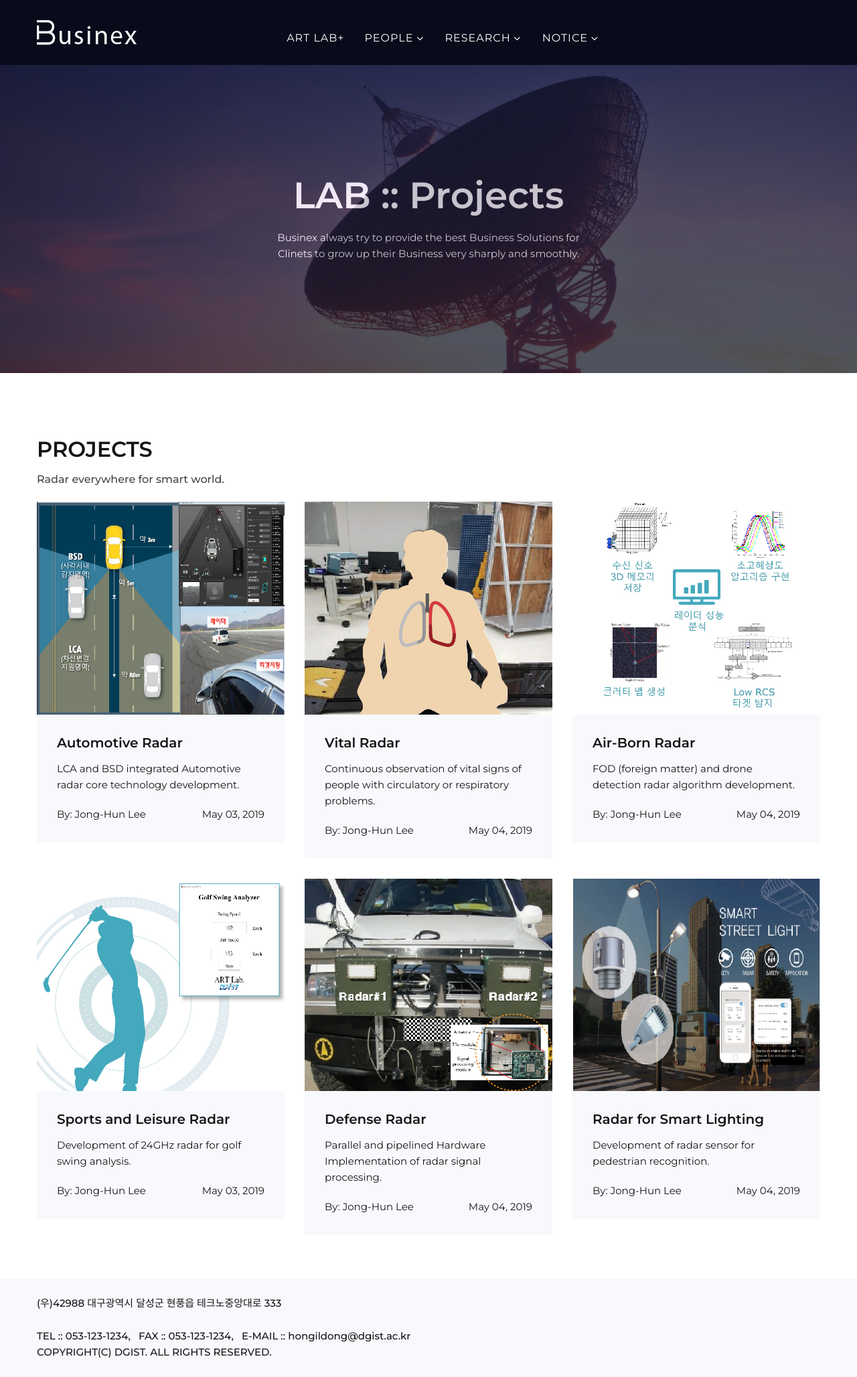
After one commit to tjgmlfbs124/Outsourcing-DGIST-Homepage, a PHP site: page /pg/projectList.php in a window 1280 px wide. The commit adds this page. Shown: the whole page at 67% size. Run offline with PHP 8.4, Linux system fonts and the light colour scheme; some libraries are stand-ins or nearby versions.

Commit message:
프로젝트 페이지 완료

```diff
--- /dev/null
+++ b/pg/projectList.php
@@ -0,0 +1,263 @@
+<!DOCTYPE html>
+<html class="no-js" lang="zxx">
+
+<head>
+    <meta charset="utf-8">
+    <meta http-equiv="X-UA-Compatible" content="IE=edge">
+    <meta name="viewport" content="width=device-width, initial-scale=1.0" />
+    <title>DGIST :: Radar Lab</title>
+
+    <!--== Favicon ==-->
+    <link rel="shortcut icon" href="<?php $_SERVER['DOCUMENT_ROOT']?>/assets/img/favicon.ico" type="image/x-icon" />
+
+    <!--== Google Fonts ==-->
+    <link href="https://fonts.googleapis.com/css?family=Montserrat:300,400,400i,500,600,700" rel="stylesheet">
+
+    <!--== All Magnific Popup CSS ==-->
+    <link href="<?php $_SERVER['DOCUMENT_ROOT']?>/assets/css/magnific-popup.min.css" rel="stylesheet" />
+    <!--== All Animate CSS ==-->
+    <link href="<?php $_SERVER['DOCUMENT_ROOT']?>/assets/css/animate.min.css" rel="stylesheet" />
+    <!--== All FontAwesome CSS ==-->
+    <link href="<?php $_SERVER['DOCUMENT_ROOT']?>/assets/css/font-awesome.min.css" rel="stylesheet" />
+    <!--== All Material Icons CSS ==-->
+    <link href="<?php $_SERVER['DOCUMENT_ROOT']?>/assets/css/materialdesignicons.min.css" rel="stylesheet" />
+    <!--== All Helper CSS ==-->
+    <link href="<?php $_SERVER['DOCUMENT_ROOT']?>/assets/css/helper.min.css" rel="stylesheet" />
+    <!--== All Revolution CSS ==-->
+    <link href="<?php $_SERVER['DOCUMENT_ROOT']?>/assets/css/settings.css" rel="stylesheet" />
+    <!--== All Slicknav CSS ==-->
+    <link href="<?php $_SERVER['DOCUMENT_ROOT']?>/assets/css/slicknav.min.css" rel="stylesheet" />
+    <!--== All Timeline CSS ==-->
+    <link href="<?php $_SERVER['DOCUMENT_ROOT']?>/assets/css/timeline.css" rel="stylesheet" />
+    <!--== All Slick Slider CSS ==-->
+    <link href="<?php $_SERVER['DOCUMENT_ROOT']?>/assets/css/slick.min.css" rel="stylesheet" />
+    <!--== All BootStrap CSS ==-->
+    <link href="<?php $_SERVER['DOCUMENT_ROOT']?>/assets/css/bootstrap.min.css" rel="stylesheet" />
+    <!--== Main Style CSS ==-->
+    <link href="<?php $_SERVER['DOCUMENT_ROOT']?>/assets/css/style.min.css" rel="stylesheet" />
+
+    <!--[if lt IE 9]>
+<script src="//oss.maxcdn.com/html5shiv/3.7.2/html5shiv.min.js"></script>
+<script src="//oss.maxcdn.com/respond/1.4.2/respond.min.js"></script>
+<![endif]-->
+</head>
+
+<body>
+	<header class="header-area">
+  		<?php require_once $_SERVER['DOCUMENT_ROOT'].'/widget/header.php'?>
+	</header>
+
+  <!--== Start Page Header Area ==-->
+  <div class="page-header-area">
+    <div class="page-header-area bg-img" data-bg="<?php $_SERVER['DOCUMENT_ROOT']?>/image/main01.jpg" style="position:absolute;"></div>
+    <div class="page-header-area bg-img" style="position:absolute; background:#080b1a; opacity: 0.7;">
+      <div class="container" >
+          <div class="row">
+              <div class="col-lg-10 col-xl-8 m-auto text-center">
+                  <div class="page-header-content-inner">
+                      <div class="page-header-content">
+                          <h2>LAB :: Projects</h2>
+                          <p>Businex always try to provide the best Business Solutions for Clinets
+                              to grow up their Business very sharply and smoothly.</p>
+                      </div>
+                  </div>
+              </div>
+          </div>
+      </div>
+    </div>
+  </div>
+    <!--== End Page Header Area ==-->
+
+
+    <!--== Start Blog Page Area Wrapper ==-->
+    <div class="blog-page-content-area sp-y" style="margin-top:100px;">
+        <div class="container">
+            <div class="row">
+                <div class="col-lg-9">
+                    <article class="blog-post-details">
+                        <div class="blog-post-txt">
+                          <div class="member-desc">
+                            <h2 id="profile-name">PROJECTS</h2>
+                            <h5 id="profile-position">Radar everywhere for smart world.</h5>
+                        </div>
+                        </div>
+                    </article>
+                </div>
+
+                <div class="col-12">
+                    <div class="blog-content-wrapper">
+                        <div class="row mtn-30">
+                            <div class="col-md-6 col-lg-4">
+                                <div class="blog-item">
+                                    <figure class="blog-thumb">
+                                        <a href="blog-details.html"><img src="<?php $_SERVER['DOCUMENT_ROOT']?>/image/projects/projects-01.jpg" alt="Businex-Blog" /></a>
+                                    </figure>
+                                    <div class="blog-content">
+                                        <h2 class="h5"><a href="blog-details.html">Automotive Radar</a></h2>
+                                        <p>LCA and BSD integrated Automotive radar core technology development.</p>
+
+                                        <div class="blog-meta">
+                                            <a href="#">By: Jong-Hun Lee</a>
+                                            <a href="#">May 03, 2019</a>
+                                        </div>
+                                    </div>
+                                </div>
+                            </div>
+
+                            <div class="col-md-6 col-lg-4">
+                                <div class="blog-item">
+                                    <figure class="blog-thumb">
+                                        <a href="blog-details.html"><img src="<?php $_SERVER['DOCUMENT_ROOT']?>/image/projects/projects-02.jpg" alt="Businex-Blog" /></a>
+                                    </figure>
+                                    <div class="blog-content">
+                                        <h2 class="h5"><a href="blog-details.html">Vital Radar</a></h2>
+                                        <p>Continuous observation of vital signs of people with circulatory or respiratory problems.</p>
+
+                                        <div class="blog-meta">
+                                            <a href="#">By: Jong-Hun Lee</a>
+                                            <a href="#">May 04, 2019</a>
+                                        </div>
+                                    </div>
+                                </div>
+                            </div>
+
+                            <div class="col-md-6 col-lg-4">
+                                <div class="blog-item">
+                                    <figure class="blog-thumb">
+                                        <a href="blog-details.html"><img src="<?php $_SERVER['DOCUMENT_ROOT']?>/image/projects/projects-03.jpg" alt="Businex-Blog" /></a>
+                                    </figure>
+                                    <div class="blog-content">
+                                        <h2 class="h5"><a href="blog-details.html">Air-Born Radar</a></h2>
+                                        <p>FOD (foreign matter) and drone detection radar algorithm development.</p>
+
+                                        <div class="blog-meta">
+                                            <a href="#">By: Jong-Hun Lee</a>
+                                            <a href="#">May 04, 2019</a>
+                                        </div>
+                                    </div>
+                                </div>
+                            </div>
+
+                            <div class="col-md-6 col-lg-4">
+                                <div class="blog-item">
+                                    <figure class="blog-thumb">
+                                        <a href="blog-details.html"><img src="<?php $_SERVER['DOCUMENT_ROOT']?>/image/projects/projects-04.jpg" alt="Businex-Blog" /></a>
+                                    </figure>
+                                    <div class="blog-content">
+                                        <h2 class="h5"><a href="blog-details.html">Sports and Leisure Radar</a></h2>
+                                        <p>Development of 24GHz radar for golf swing analysis.</p>
+
+                                        <div class="blog-meta">
+                                            <a href="#">By: Jong-Hun Lee</a>
+                                            <a href="#">May 03, 2019</a>
+                                        </div>
+                                    </div>
+                                </div>
+                            </div>
+
+                            <div class="col-md-6 col-lg-4">
+                                <div class="blog-item">
+                                    <figure class="blog-thumb">
+                                        <a href="blog-details.html"><img src="<?php $_SERVER['DOCUMENT_ROOT']?>/image/projects/projects-05.jpg" alt="Businex-Blog" /></a>
+                                    </figure>
+                                    <div class="blog-content">
+                                        <h2 class="h5"><a href="blog-details.html">Defense Radar</a></h2>
+                                        <p>Parallel and pipelined Hardware Implementation of radar signal processing.</p>
+
+                                        <div class="blog-meta">
+                                            <a href="#">By: Jong-Hun Lee</a>
+                                            <a href="#">May 04, 2019</a>
+                                        </div>
+                                    </div>
+                                </div>
+                            </div>
+
+                            <div class="col-md-6 col-lg-4">
+                                <div class="blog-item">
+                                    <figure class="blog-thumb">
+                                        <a href="blog-details.html"><img src="<?php $_SERVER['DOCUMENT_ROOT']?>/image/projects/projects-06.jpg" alt="Businex-Blog" /></a>
+                                    </figure>
+                                    <div class="blog-content">
+                                        <h2 class="h5"><a href="blog-details.html">Radar for Smart Lighting</a></h2>
+                                        <p>Development of radar sensor for pedestrian recognition.</p>
+
+                                        <div class="blog-meta">
+                                            <a href="#">By: Jong-Hun Lee</a>
+                                            <a href="#">May 04, 2019</a>
+                                        </div>
+                                    </div>
+                                </div>
+                            </div>
+                        </div>
+                    </div>
+                </div>
+            </div>
+        </div>
+    </div>
+    <!--== End Blog Page Area Wrapper ==-->
+
+  	<footer class="footer-area sp-y">
+  			<?php require_once $_SERVER['DOCUMENT_ROOT'].'/widget/footer.php'?>
+  	</footer>
+
+
+    <!-- Start Off Canvas Menu Wrapper -->
+    <aside class="off-canvas-wrapper off-canvas-menu">
+        <div class="off-canvas-overlay"></div>
+        <div class="off-canvas-inner">
+            <!-- Start Off Canvas Header -->
+            <div class="close-btn">
+                <button class="btn-close"><i class="mdi mdi-close"></i></button>
+            </div>
+
+            <!-- Start Off Canvas Content -->
+            <div class="off-canvas-content">
+                <div class="res-mobile-menu">
+
+                </div>
+            </div>
+        </div>
+    </aside>
+    <!-- End Off Canvas Menu Wrapper -->
+
+
+    <!--=======================Javascript============================-->
+    <script src="<?php $_SERVER['DOCUMENT_ROOT']?>/assets/js/modernizr-3.6.0.min.js"></script>
+    <script src="<?php $_SERVER['DOCUMENT_ROOT']?>/assets/js/jquery-3.3.1.min.js"></script>
+    <script src="<?php $_SERVER['DOCUMENT_ROOT']?>/assets/js/jquery-migrate-1.2.1.min.js"></script>
+    <script src="<?php $_SERVER['DOCUMENT_ROOT']?>/assets/js/popper.min.js"></script>
+    <script src="<?php $_SERVER['DOCUMENT_ROOT']?>/assets/js/plugins/bootstrap.min.js"></script>
+    <script src="<?php $_SERVER['DOCUMENT_ROOT']?>/assets/js/plugins/waypoint.min.js"></script>
+    <script src="<?php $_SERVER['DOCUMENT_ROOT']?>/assets/js/plugins/counterup.min.js"></script>
+    <script src="<?php $_SERVER['DOCUMENT_ROOT']?>/assets/js/plugins/instafeed.min.js"></script>
+    <script src="<?php $_SERVER['DOCUMENT_ROOT']?>/assets/js/plugins/jquery.appear.js"></script>
+    <script src="<?php $_SERVER['DOCUMENT_ROOT']?>/assets/js/plugins/jquery.slicknav.min.js"></script>
+    <script src="<?php $_SERVER['DOCUMENT_ROOT']?>/assets/js/plugins/parallax.min.js"></script>
+    <script src="<?php $_SERVER['DOCUMENT_ROOT']?>/assets/js/plugins/slick.min.js"></script>
+    <script src="<?php $_SERVER['DOCUMENT_ROOT']?>/assets/js/plugins/magnific-popup.min.js"></script>
+
+    <!--=== Active Js ===-->
+    <script src="<?php $_SERVER['DOCUMENT_ROOT']?>/assets/js/active.min.js"></script>
+
+    <!-- REVOLUTION JS FILES -->
+    <script src="<?php $_SERVER['DOCUMENT_ROOT']?>/assets/js/revslider/jquery.themepunch.tools.min.js"></script>
+    <script src="<?php $_SERVER['DOCUMENT_ROOT']?>/assets/js/revslider/jquery.themepunch.revolution.min.js"></script>
+
+
+    <!-- SLIDER REVOLUTION 5.0 EXTENSIONS  (Load Extensions only on Local File Systems !  The following part can be removed on Server for On Demand Loading) -->
+    <script src="<?php $_SERVER['DOCUMENT_ROOT']?>/assets/js/revslider/extensions/revolution.extension.actions.min.js"></script>
+    <script src="<?php $_SERVER['DOCUMENT_ROOT']?>/assets/js/revslider/extensions/revolution.extension.carousel.min.js"></script>
+    <script src="<?php $_SERVER['DOCUMENT_ROOT']?>/assets/js/revslider/extensions/revolution.extension.kenburn.min.js"></script>
+    <script src="<?php $_SERVER['DOCUMENT_ROOT']?>/assets/js/revslider/extensions/revolution.extension.layeranimation.min.js"></script>
+    <script src="<?php $_SERVER['DOCUMENT_ROOT']?>/assets/js/revslider/extensions/revolution.extension.migration.min.js"></script>
+    <script src="<?php $_SERVER['DOCUMENT_ROOT']?>/assets/js/revslider/extensions/revolution.extension.navigation.min.js"></script>
+    <script src="<?php $_SERVER['DOCUMENT_ROOT']?>/assets/js/revslider/extensions/revolution.extension.parallax.min.js"></script>
+    <script src="<?php $_SERVER['DOCUMENT_ROOT']?>/assets/js/revslider/extensions/revolution.extension.slideanims.min.js"></script>
+    <script src="<?php $_SERVER['DOCUMENT_ROOT']?>/assets/js/revslider/extensions/revolution.extension.video.min.js"></script>
+
+    <!--=== REVOLUTION JS ===-->
+    <script src="<?php $_SERVER['DOCUMENT_ROOT']?>/assets/js/revslider/rev-active.js"></script>
+    <script>
+    </script>
+</body>
+</html>
--- a/widget/header.php
+++ b/widget/header.php
@@ -28,10 +28,10 @@
                     <li class="has-submenu">
                       <a href="<?php $_SERVER['DOCUMENT_ROOT']?>/pg/research.php">Research</a>
                       <ul class="submenu-nav">
-                          <li><a href="<?php $_SERVER['DOCUMENT_ROOT']?>/pg/paper.php?cat=international_journal">paper</a></li>
+                          <li><a href="<?php $_SERVER['DOCUMENT_ROOT']?>/pg/paper.php?cat=international_journal&page=1">paper</a></li>
                           <li><a href="<?php $_SERVER['DOCUMENT_ROOT']?>/pg/paper.php">patent</a></li>
                           <li><a href="<?php $_SERVER['DOCUMENT_ROOT']?>/pg/paper.php">technology Transfer</a></li>
-                          <li><a href="<?php $_SERVER['DOCUMENT_ROOT']?>/pg/paper.php">project</a></li>
+                          <li><a href="<?php $_SERVER['DOCUMENT_ROOT']?>/pg/projectList.php">project</a></li>
                           <li><a href="<?php $_SERVER['DOCUMENT_ROOT']?>/pg/paper.php">interest</a></li>
                       </ul>
                     </li>
```
Also changed, not shown: form/getForm.php (+28 -2 lines), image/projects/projects-01.jpg (added), image/projects/projects-02.jpg (added), image/projects/projects-03.jpg (added), image/projects/projects-04.jpg (added), image/projects/projects-05.jpg (added), image/projects/projects-06.jpg (added).
